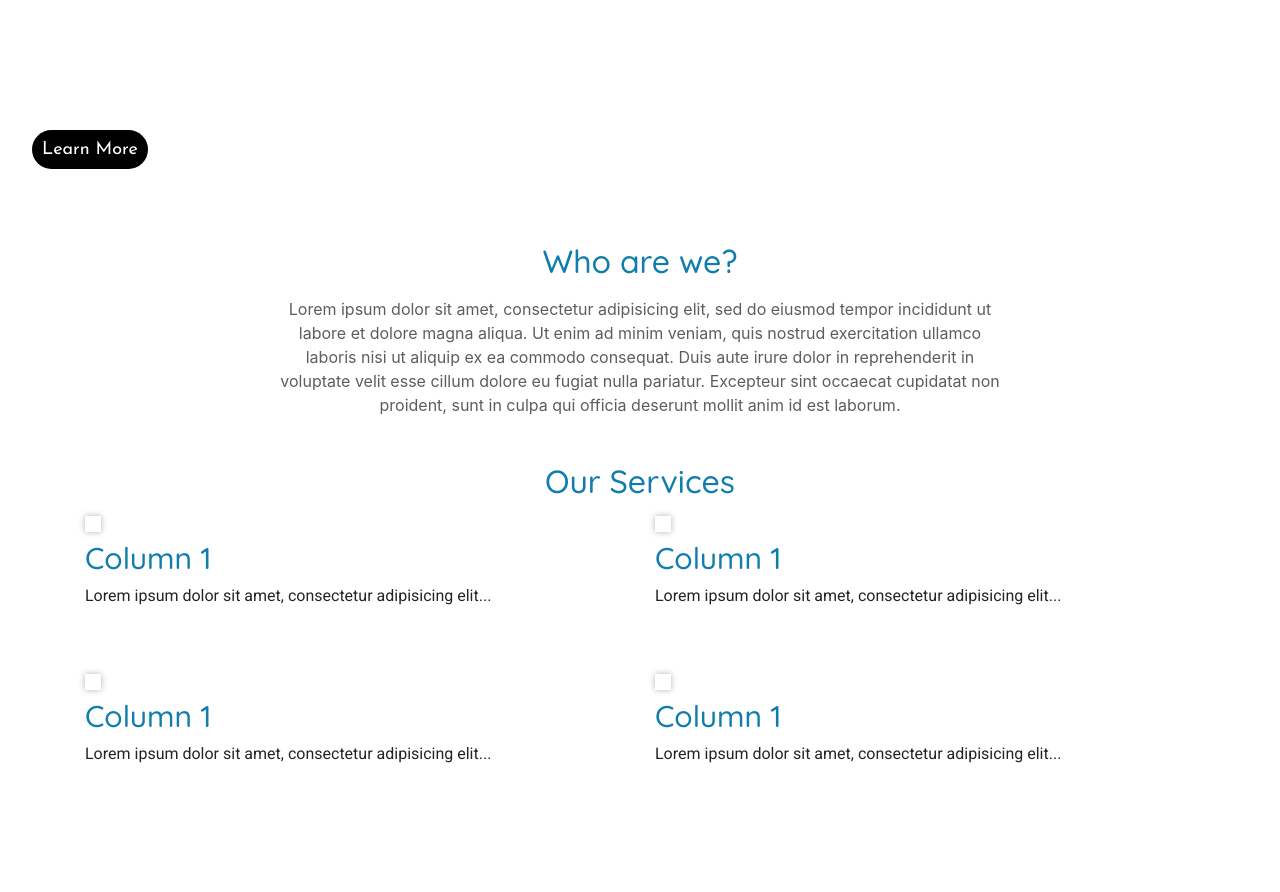
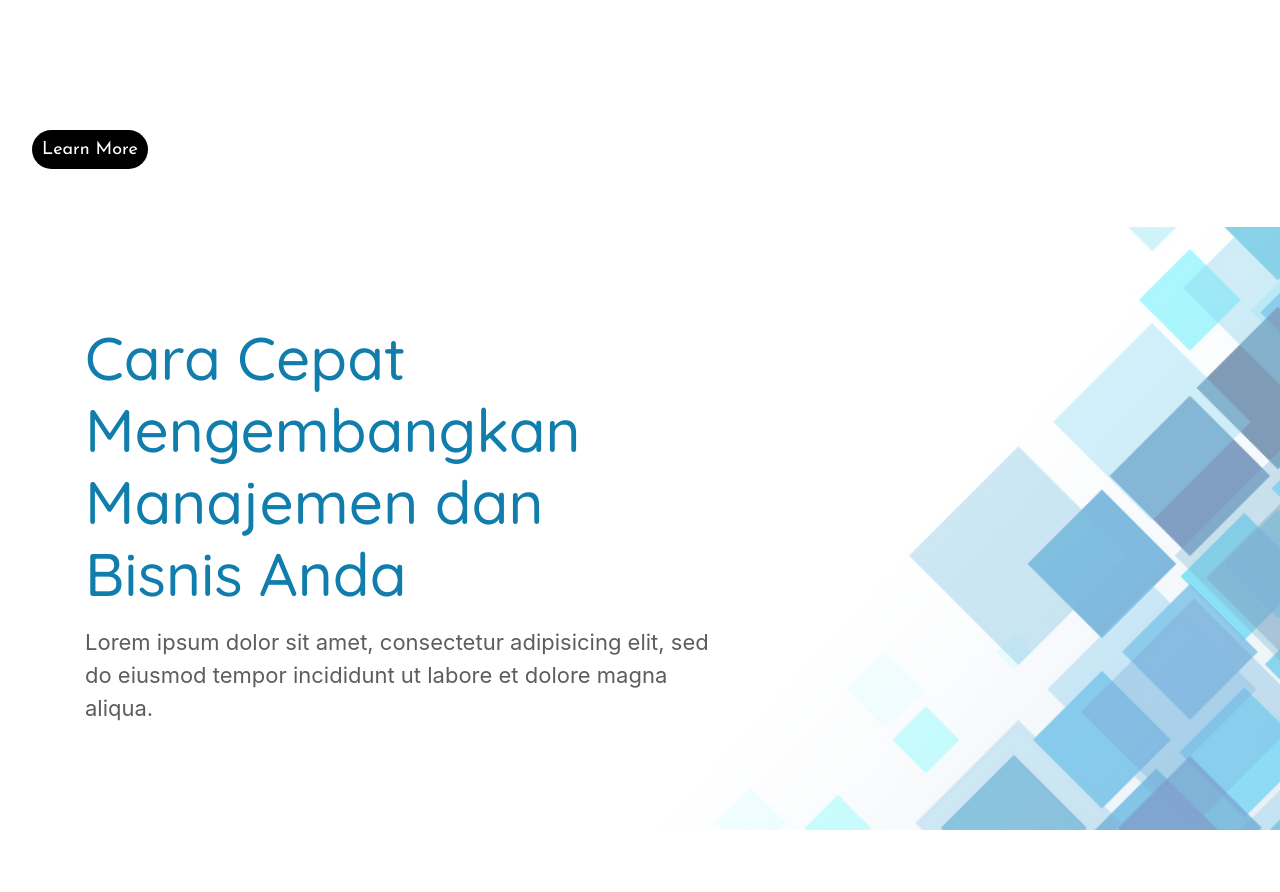
Before and after one commit to Hanselnp/PT.-Barth-Manajemen-Indonesia, a CodeIgniter app: page /database/ in a window 1280 px wide. Shown: the part 261-1153 px from the top of the page. Run offline with CodeIgniter, Linux system fonts and the light colour scheme; some libraries are stand-ins or nearby versions.

Commit message:
Moar Pushes

```diff
--- a/application/views/home.php
+++ b/application/views/home.php
@@ -67,6 +67,25 @@
     </h1>
     <p>Kami merupakan perushaan yang bergerak pada jasa manajemen lainnya</p>
     <a href="#" class="a-button">Learn More</a>
+  </div>
+</div>
+
+<div class="container-fluid">
+  <div class="row full-row-background" style="background-image: url('<?php echo base_url(); ?>/images/top-2.png')">
+    <div class="container">
+      <section id="fr-ads">
+        <div class="row">
+          <div class="sect-header col-12 col-lg-6 mb-2">
+            <h2>Cara Cepat Mengembangkan Manajemen dan Bisnis Anda</h2>
+          </div>
+        </div>
+        <div class="row">
+          <div class="col-12 col-lg-7 desc-text">
+            Lorem ipsum dolor sit amet, consectetur adipisicing elit, sed do eiusmod tempor incididunt ut labore et dolore magna aliqua.
+          </div>
+        </div>
+      </section>
+    </div>
   </div>
 </div>
 
--- a/css/main.css
+++ b/css/main.css
@@ -110,6 +110,11 @@ nav a.nav-link {
 }
 
 /* Section */
+section {
+  margin-top: 80px;
+  margin-bottom: 90px;
+}
+
 section .sect-header {
   font-family: "Quicksand", sans-serif;
   font-weight: 500;
@@ -125,6 +130,28 @@ section .row:last-child {
 }
 
 /* Section Specific */
+@media (min-width: 768px){
+  section#fr-ads h2 {
+    font-size: 60px;
+  }
+
+  section#fr-ads .desc-text {
+    font-size: 22px;
+    color: #5d5d5d;
+  }
+}
+
+@media (max-width: 767px) {
+  section#fr-ads h2 {
+    font-size: 35px;
+  }
+
+  section#fr-ads .desc-text {
+    font-size: 22px;
+    color: #5d5d5d;
+  }
+}
+
 section#short_desc .desc-text {
   color: #5d5d5d;
 }
@@ -150,6 +177,12 @@ section#services p {
   background: #fff;
   box-shadow: 0 0 6px rgba(0, 0, 0, .3);
   font-size: 32px;
+}
+
+.full-row-background {
+  background-size: cover;
+  background-position: right center;
+  background-repeat: no-repeat;
 }
 
 /* Sly */
```
Also changed, not shown: images/top-2.png (added).
